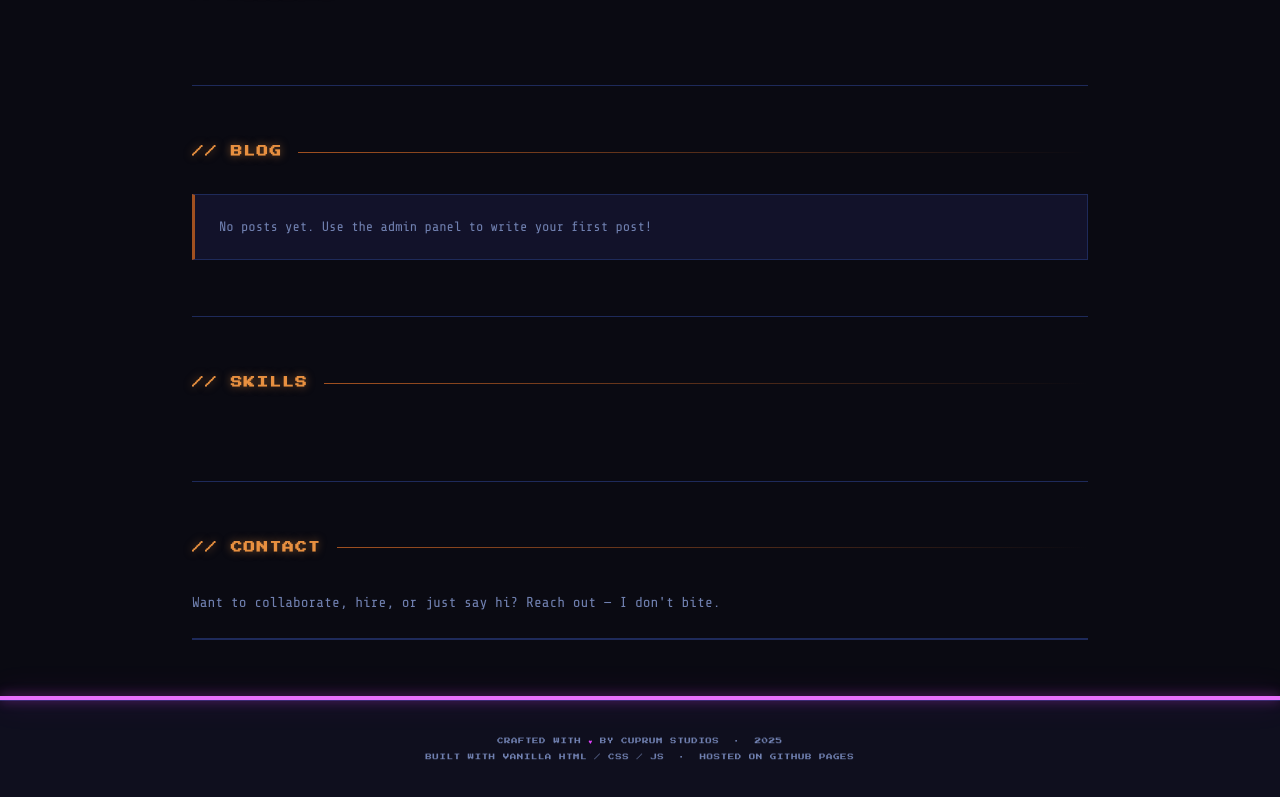
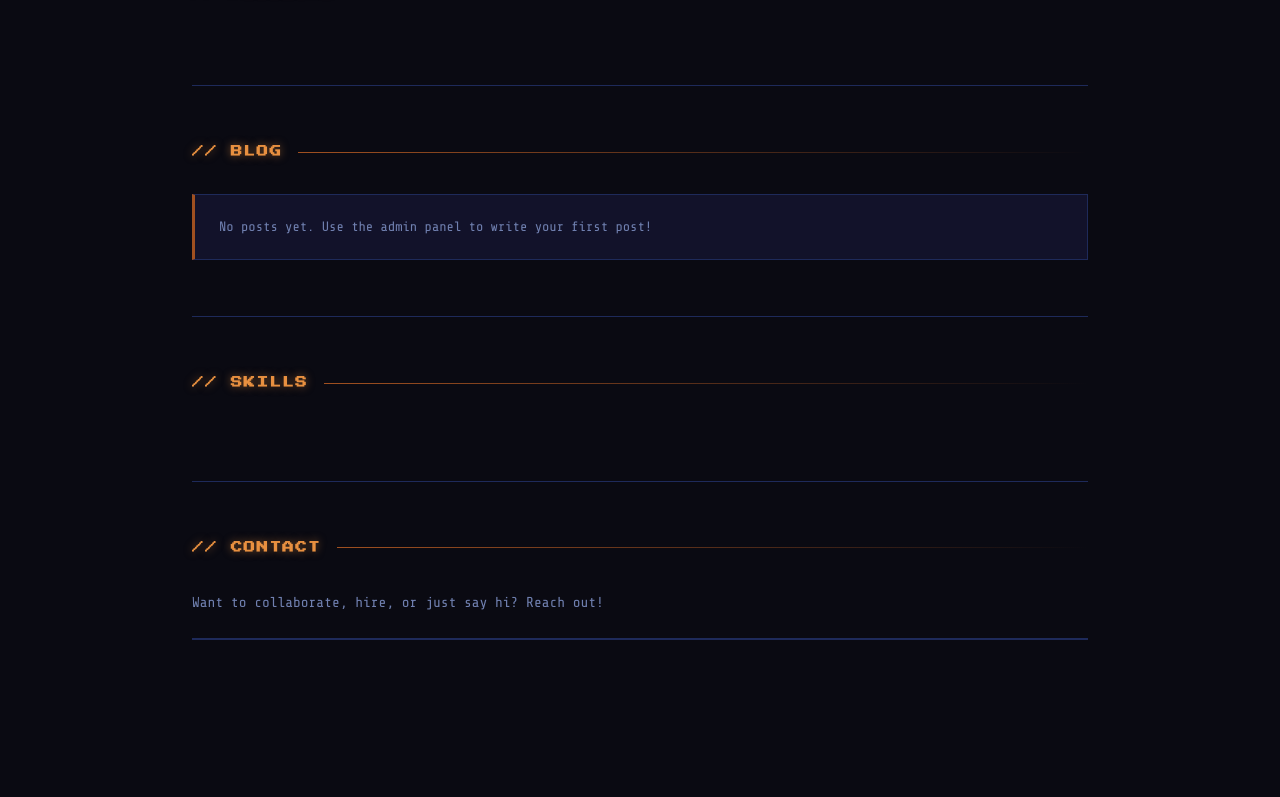
Before and after one commit to CuprumStudios/portfolio, a plain HTML site: page index.html in a window 1280 px wide. Shown: the part 853-1650 px from the top of the page. After the commit the page ends 1549 px from the top, so only its background shows below. Drawn offline with nearby package versions, Linux system fonts and the light colour scheme.

Commit message:
Update index.html

```diff
--- a/index.html
+++ b/index.html
@@ -225,19 +225,13 @@ footer .pink{color:var(--pink)}
   <section id="contact">
     <h2 class="section-heading">// CONTACT</h2>
     <p style="color:var(--muted);font-size:0.9rem;margin-bottom:1.5rem;">
-      Want to collaborate, hire, or just say hi? Reach out — I don't bite.<span class="blink">_</span>
+      Want to collaborate, hire, or just say hi? Reach out!<span class="blink">_</span>
     </p>
     <div class="contact-grid" id="contact-grid"></div>
   </section>
 
 </div>
 </main>
-
-<div class="scanbar"></div>
-<footer>
-  <p>CRAFTED WITH <span class="pink">&#9829;</span> BY CUPRUM STUDIOS &nbsp;&#183;&nbsp; 2025</p>
-  <p>BUILT WITH VANILLA HTML / CSS / JS &nbsp;&#183;&nbsp; HOSTED ON GITHUB PAGES</p>
-</footer>
 
 <script>
 const DEFAULTS = {
```
